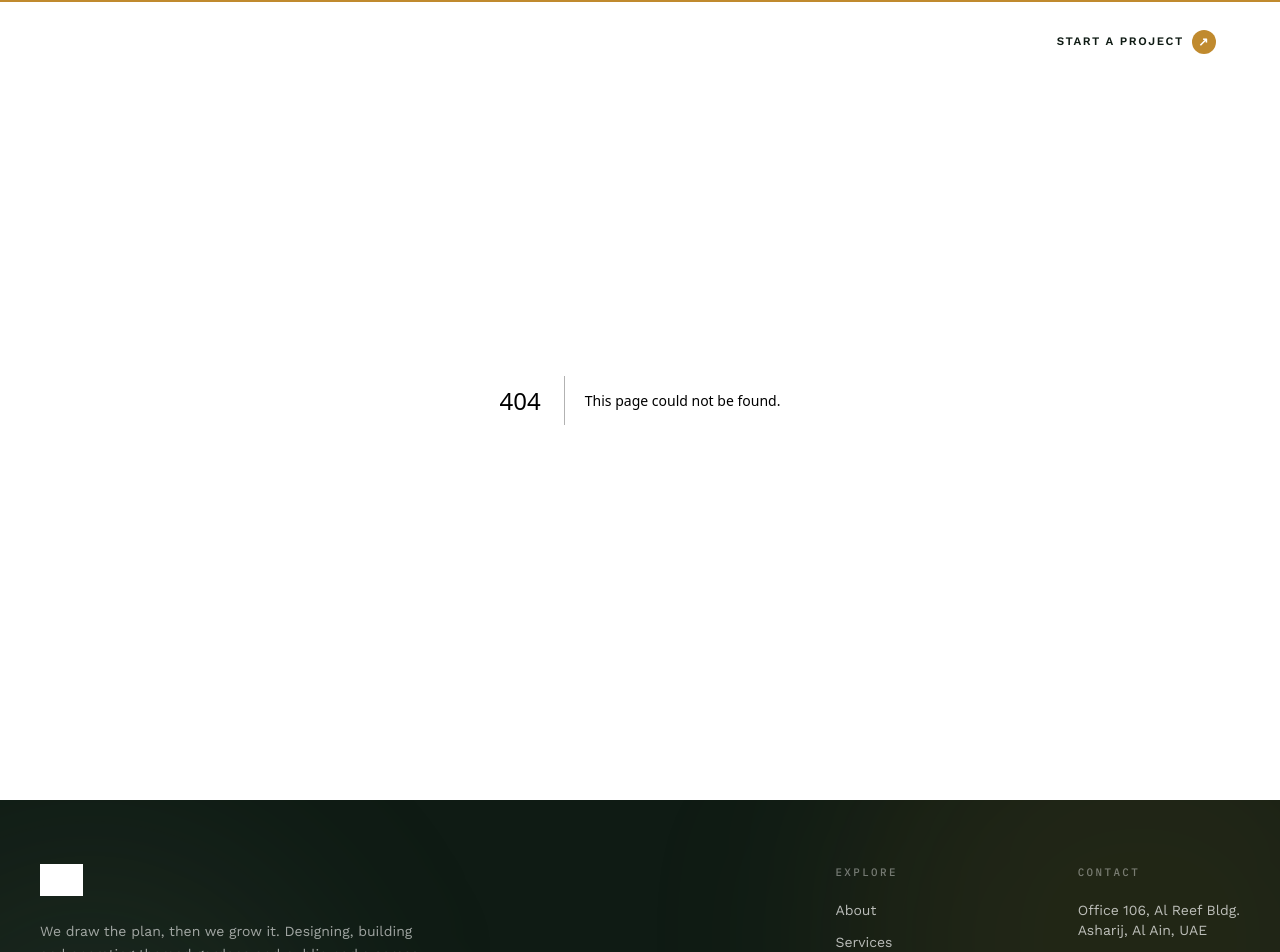
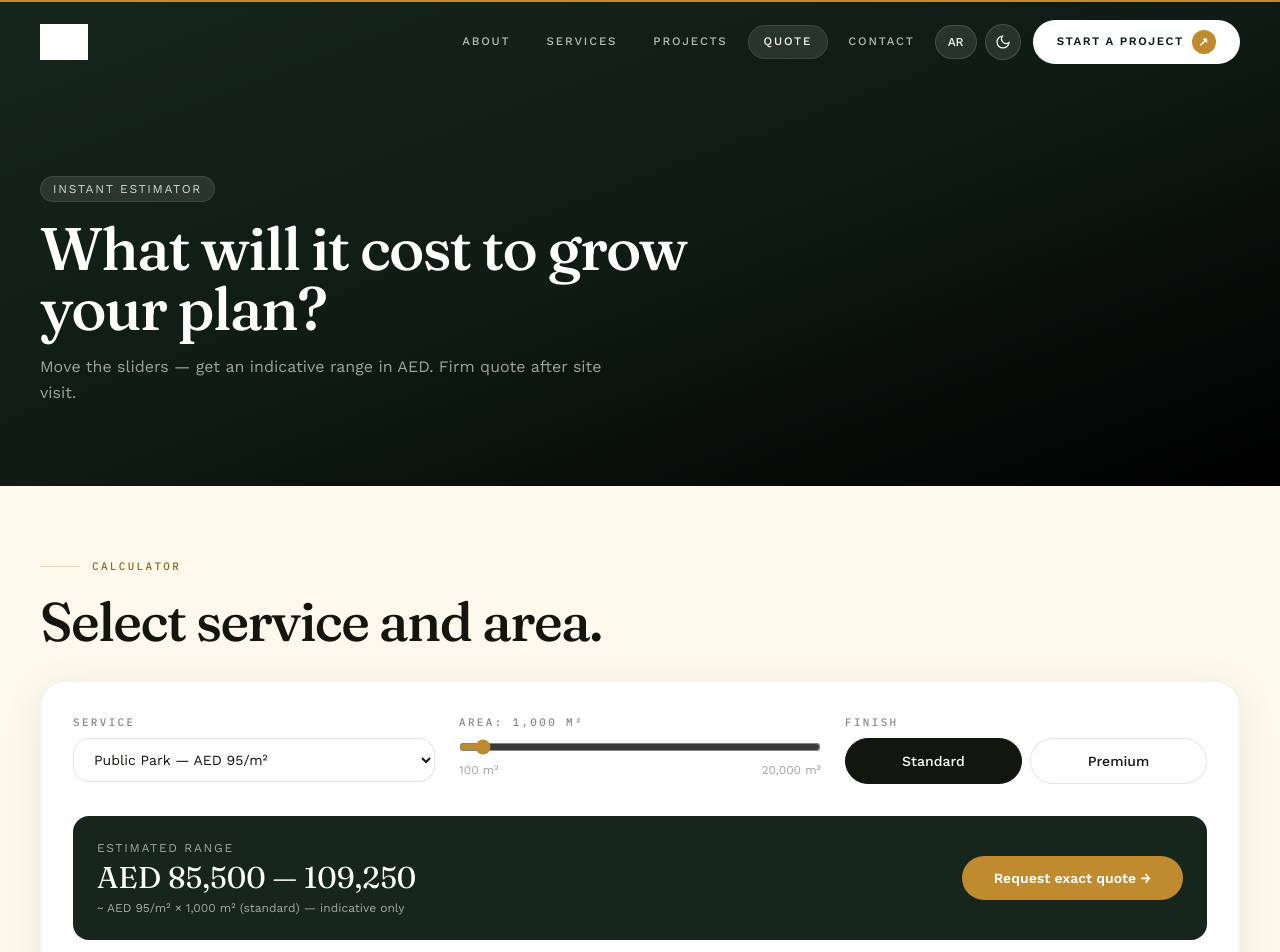
Before and after one commit to aifazi/floradecora.com, a Next.js app in the folder floradecora/: page /quote in a window 1280 px wide. Before the commit this address had no page. Shown: the top 952 px of the page. Built offline with nearby package versions, Linux system fonts and the light colour scheme; grey boxes are pictures that could not be loaded.

Commit message:
feat(P2-1): quote estimator /quote - service/area/premium calculator, link to contact

```diff
--- /dev/null
+++ b/floradecora/app/quote/page.tsx
@@ -0,0 +1,32 @@
+import type { Metadata } from "next";
+import QuoteEstimator from "@/components/QuoteEstimator";
+import SectionHeading from "@/components/SectionHeading";
+import { Reveal } from "@/components/Reveal";
+
+export const metadata: Metadata = {
+  title: "Quote Estimator | Flora Decora",
+  description: "Instant estimate for landscaping, themed gardens, irrigation and maintenance across the UAE. Get a firm price within 72h.",
+};
+
+export default function QuotePage() {
+  return (
+    <>
+      <section className="relative bg-forest-dim overflow-hidden">
+        <div className="absolute inset-0 bg-gradient-to-br from-forest via-forest-dim to-black" />
+        <div className="relative mx-auto max-w-content px-6 md:px-10 pt-32 pb-14 md:pt-44 md:pb-20">
+          <Reveal><span className="inline-flex rounded-full bg-white/10 backdrop-blur border border-white/10 px-3 py-1 text-xs tracking-[0.14em] uppercase text-white/80">Instant Estimator</span></Reveal>
+          <Reveal delay={0.06}><h1 className="mt-4 font-display font-medium text-4xl md:text-6xl leading-[0.95] tracking-tightDisplay text-white max-w-3xl">What will it cost to grow your plan?</h1></Reveal>
+          <Reveal delay={0.1}><p className="mt-4 max-w-xl text-white/60 leading-relaxed">Move the sliders — get an indicative range in AED. Firm quote after site visit.</p></Reveal>
+        </div>
+      </section>
+      <section className="bg-cream dark:bg-forest-dim">
+        <div className="mx-auto max-w-content px-6 md:px-10 py-12 md:py-16">
+          <SectionHeading eyebrow="Calculator" title="Select service and area." withLine />
+          <Reveal delay={0.08} className="mt-8">
+            <QuoteEstimator />
+          </Reveal>
+        </div>
+      </section>
+    </>
+  );
+}
--- a/floradecora/components/Header.tsx
+++ b/floradecora/components/Header.tsx
@@ -39,6 +39,7 @@ export default function Header() {
     { href: "/about", label: dictionaries[locale].nav.about },
     { href: "/services", label: dictionaries[locale].nav.services },
     { href: "/projects", label: dictionaries[locale].nav.projects },
+    { href: "/quote", label: "Quote" },
     { href: "/contact", label: dictionaries[locale].nav.contact },
   ];
 
--- /dev/null
+++ b/floradecora/components/QuoteEstimator.tsx
@@ -0,0 +1,61 @@
+"use client";
+import { useState, useMemo } from "react";
+import Link from "next/link";
+
+const SERVICES = [
+  { id: "themed", label: "Themed / Butterfly Garden", rate: 180 },
+  { id: "park", label: "Public Park", rate: 95 },
+  { id: "irrigation", label: "Irrigation System", rate: 45 },
+  { id: "nursery", label: "Nursery Supply", rate: 30 },
+  { id: "maintenance", label: "O&M (monthly)", rate: 12 },
+] as const;
+
+export default function QuoteEstimator() {
+  const [service, setService] = useState<string>("park");
+  const [area, setArea] = useState(1000);
+  const [complexity, setComplexity] = useState<"standard" | "premium">("standard");
+
+  const estimate = useMemo(() => {
+    const s = SERVICES.find((x) => x.id === service)!;
+    const mult = complexity === "premium" ? 1.35 : 1;
+    const low = Math.round(area * s.rate * mult * 0.9);
+    const high = Math.round(area * s.rate * mult * 1.15);
+    return { low, high, perM2: s.rate };
+  }, [service, area, complexity]);
+
+  return (
+    <div className="rounded-[1.6rem] bg-white dark:bg-white/5 border border-black/5 dark:border-white/10 p-6 md:p-8 shadow-soft">
+      <div className="grid md:grid-cols-3 gap-6">
+        <div>
+          <label className="eyebrow text-ink/50 dark:text-white/60 block mb-2">Service</label>
+          <select value={service} onChange={(e) => setService(e.target.value)} className="w-full rounded-2xl border border-black/10 dark:border-white/10 bg-white dark:bg-white/5 px-4 py-3 text-sm">
+            {SERVICES.map((s) => <option key={s.id} value={s.id}>{s.label} — AED {s.rate}/m²</option>)}
+          </select>
+        </div>
+        <div>
+          <label className="eyebrow text-ink/50 dark:text-white/60 block mb-2">Area: {area.toLocaleString()} m²</label>
+          <input type="range" min={100} max={20000} step={100} value={area} onChange={(e) => setArea(Number(e.target.value))} className="w-full accent-ochre" />
+          <div className="flex justify-between text-xs text-ink/40">100 m² <span>20,000 m²</span></div>
+        </div>
+        <div>
+          <label className="eyebrow text-ink/50 dark:text-white/60 block mb-2">Finish</label>
+          <div className="flex gap-2">
+            {(["standard", "premium"] as const).map((c) => (
+              <button key={c} onClick={() => setComplexity(c)} className={`flex-1 rounded-full px-4 py-3 text-sm font-medium border capitalize ${complexity === c ? "bg-ink text-white border-ink dark:bg-white dark:text-ink" : "bg-white dark:bg-white/5 border-black/10"}`}>{c}</button>
+            ))}
+          </div>
+        </div>
+      </div>
+
+      <div className="mt-8 rounded-2xl bg-forest text-white p-6 flex flex-col md:flex-row items-center justify-between gap-4">
+        <div>
+          <div className="text-xs tracking-[0.14em] uppercase opacity-60">Estimated range</div>
+          <div className="font-display text-3xl mt-1">AED {estimate.low.toLocaleString()} — {estimate.high.toLocaleString()}</div>
+          <div className="text-xs opacity-60 mt-1">~ AED {estimate.perM2}/m² × {area.toLocaleString()} m² ({complexity}) — indicative only</div>
+        </div>
+        <Link href={`/contact?quote=${encodeURIComponent(`${service} ${area}m²`)}`} className="rounded-full bg-ochre text-white px-8 py-3 text-sm font-semibold hover:bg-ochre-light transition-colors">Request exact quote →</Link>
+      </div>
+      <p className="mt-3 text-xs text-ink/40 dark:text-white/40">Estimates exclude VAT, soil works & imported specimens. Site visit within 72h for firm price.</p>
+    </div>
+  );
+}
```
